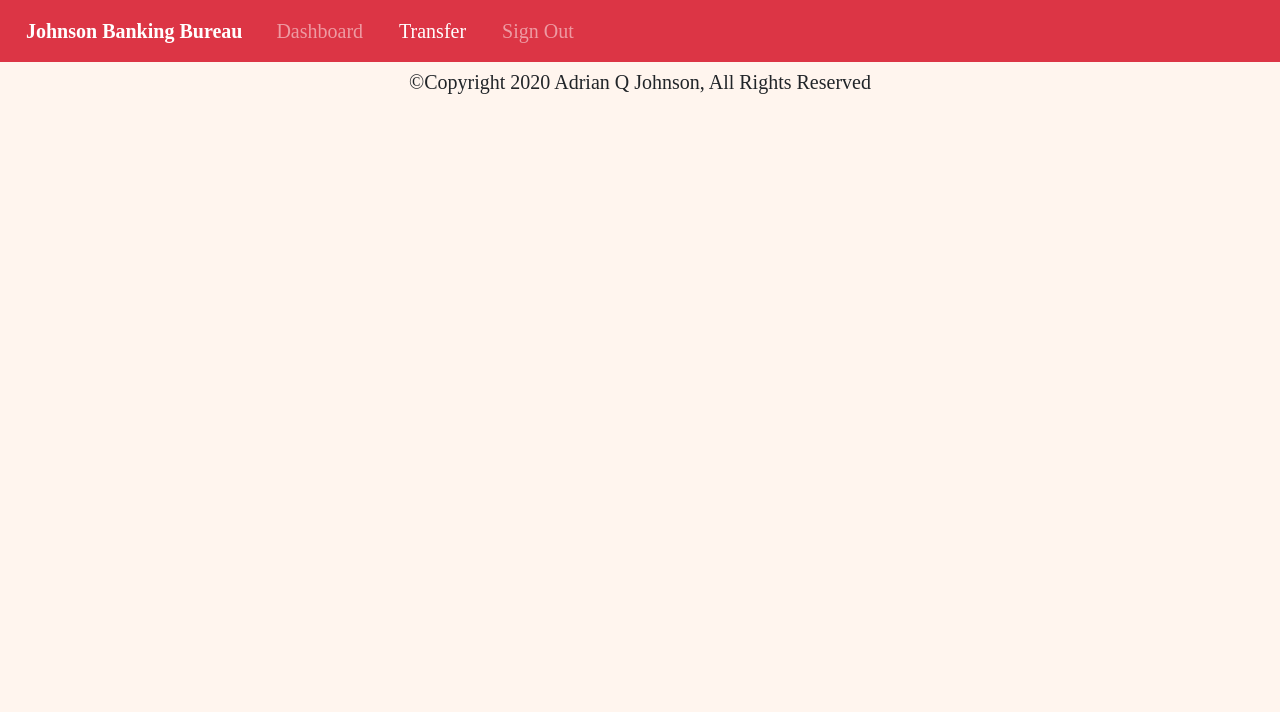
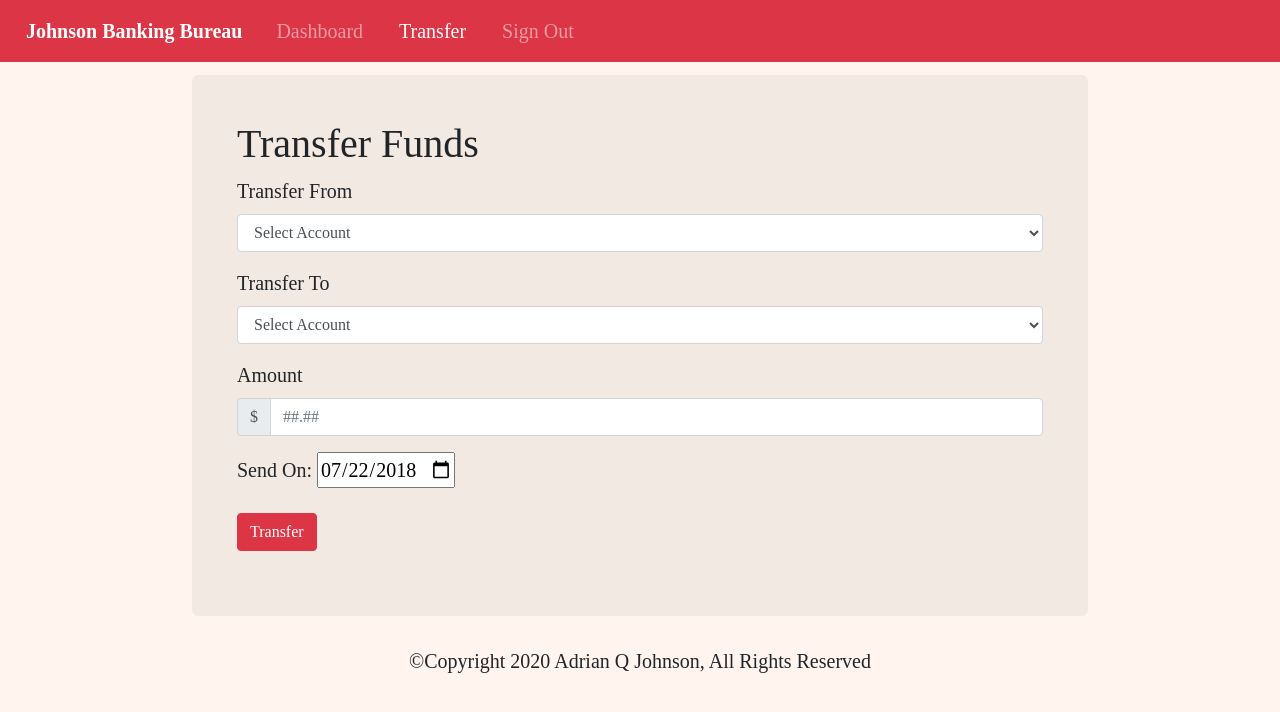
Before and after one commit to AdrianQJohnson/OnlineBanking, a plain HTML site: page html/transfer.html in a window 1280 px wide. Drawn offline with Linux system fonts and the light colour scheme.

Commit message:
Create HTML structure for Transfer page, add button css

```diff
--- a/css/style.css
+++ b/css/style.css
@@ -28,6 +28,10 @@ body {
     font-family: Ubuntu;
 }
 
+button, .btn-danger {
+    margin-top: 20px;
+}
+
 a, .nav-link {
     margin-left: 10px;
     margin-right: 10px;
--- a/html/transfer.html
+++ b/html/transfer.html
@@ -17,7 +17,7 @@
             <div class="collapse navbar-collapse" id="navbarNav">
               <ul class="navbar-nav">
                 <li class="nav-item">
-                  <a class="nav-link" href="dashboard.html">Dashboard</a>
+                  <a class="nav-link" href="dashboard.html">Dashboard <span class="sr-only">(current)</span></a>
                 </li>
                 <li class="nav-item active">
                   <a class="nav-link" href="transfer.html">Transfer <span class="sr-only">(current)</span></a>
@@ -31,7 +31,44 @@
           </nav>
     </header>
     <main>
+        <div class="container">
+            <h1>Transfer Funds</h1>
+            <form action="">
+                <div class="form-group">
+                    <label for="transfer-from">Transfer From</label>
+                    <select class="form-control" id="transfer-from">
+                        <option>Select Account</option>
+                      <option>Checking <span id="checking-account">############</span></option>
+                      <option>Savings <span id="savings-account">############</span></option>
+                    </select>
+                  </div>
+                  <div class="form-group">
+                    <label for="transfer-to">Transfer To</label>
+                    <select class="form-control" id="transfer-to">
+                      <option>Select Account</option>
+                      <option>Checking <span id="checking-account">############</span></option>
+                      <option>Savings <span id="savings-account">############</span></option>
+                    </select>
+                  </div>
+                  <div class="form-group">
+                    <label for="transfer-amount">Amount</label>
+                    <div class="input-group mb-2">
+                        <div class="input-group-prepend">
+                        <div class="input-group-text">$</div>
+                        </div>
+                        <input type="text" class="form-control" id="transfer-amount" placeholder="##.##">
+                    </div>
+                  </div>
+                  <div>
+                    <label for="transfer-date">Send On:</label>
 
+                    <input type="date" id="transfer-date" name="send-on"
+                           value="2018-07-22"
+                           min="2020-11-25" max="2020-12-31">
+                  </div>
+                  <button type="submit" class="btn btn-danger">Transfer</button>
+            </form>
+        </div>
     </main>
     <footer>
         <p>&copyCopyright 2020 Adrian Q Johnson, All Rights Reserved</p>
```
